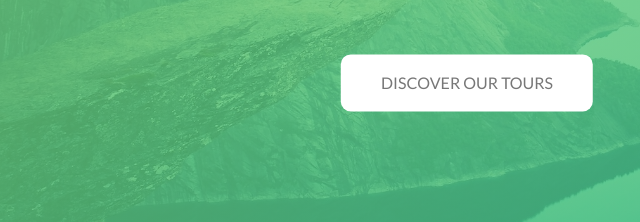
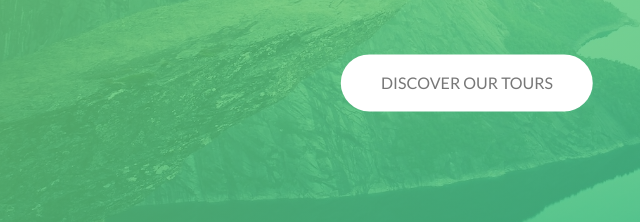
Before and after one commit to seanarch/adv-css-1, a plain HTML site: page Natours/index.html in a window 1280 px wide. Shown: the part 329-551 px from the top of the page, 173-813 px from the left. Drawn offline with Linux system fonts and the light colour scheme.

Commit message:
Update button and button effects

```diff
--- a/Natours/css/style.css
+++ b/Natours/css/style.css
@@ -122,18 +122,21 @@ body {
   text-decoration: none;
   padding: 15px 40px;
   display: inline-block;
+  transition: all 0.2s;
 }
 
 .btn:hover {
   transform: translateY(-3px);
+  box-shadow: 0 10px 20px rgba(0, 0, 0, 0.2);
 }
 
 .btn:active {
   transform: translateY(-1px);
+  box-shadow: 0 5px 10px rgba(0, 0, 0, 0.2);
 }
 
 .btn-white {
   background-color: white;
   color: #777;
-  border-radius: 10px;
+  border-radius: 100px;
 }
```
